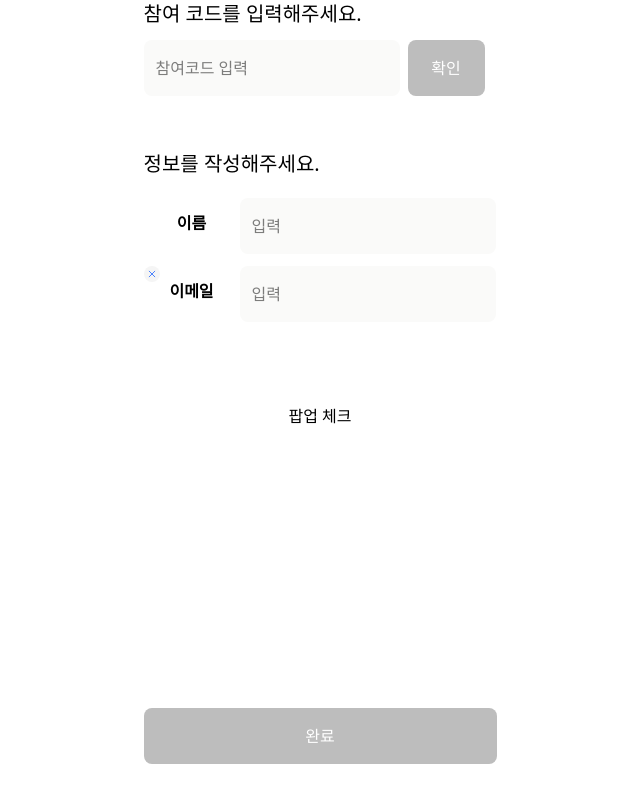
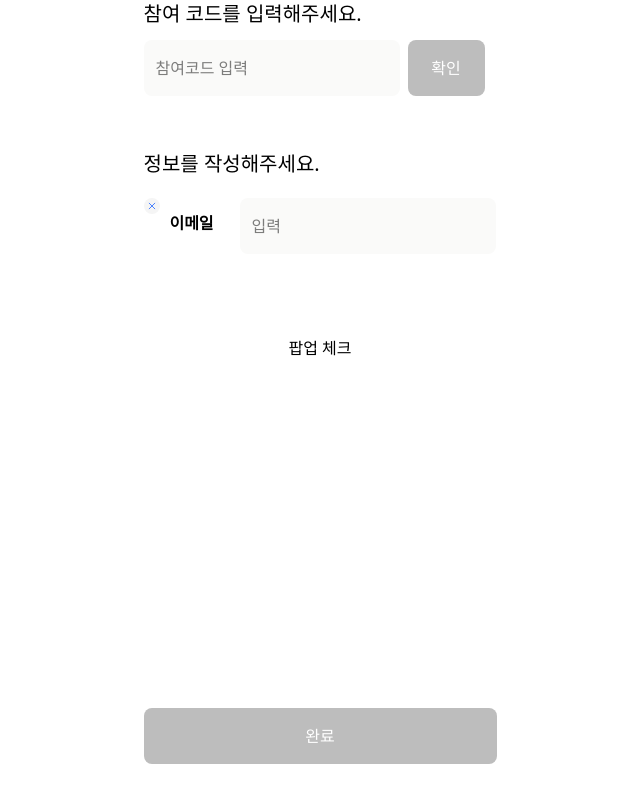
Before and after one commit to Dang-Bun/DANGBUN-frontend, a React (Vite) app: page /PlaceJoin1 in a window 1280 px wide. Shown: the whole page, without its empty margins (320-960 px from the left). Built offline with nearby package versions, Linux system fonts and the light colour scheme.

Commit message:
Fix : 코드 받게 수정 중

```diff
--- a/src/pages/E/PlaceJoin1.tsx
+++ b/src/pages/E/PlaceJoin1.tsx
@@ -26,6 +26,10 @@ const PlaceJoin = () => {
     }
   };
 
+  const searchCode = () => {
+    setCode(inputValue);
+  };
+
   return (
     <div className='w-full h-screen flex flex-col items-center'>
       <div className='px-5 flex flex-col gap-3 w-full'>
@@ -45,9 +49,7 @@ const PlaceJoin = () => {
             fontSize={16}
             height={56}
             maxWidth={77}
-            onClick={() => {
-              setCode(inputValue);
-            }} // API request
+            onClick={searchCode} // API request
           >
             확인
           </FreeButton>
@@ -56,21 +58,10 @@ const PlaceJoin = () => {
       <div className='px-5 flex flex-col w-full gap-5'>
         <h2 className='text-xl font-normal leading-7'>정보를 작성해주세요.</h2>
         <div className='flex flex-col items-start justify-start gap-3 mb-20.5'>
-          <div className='flex flex-row'>
-            <p className='w-24 px-4 py-3.5 text-center text-base font-semibold leading-snug'>
-              이름
-            </p>
-            <input
-              type='text'
-              placeholder='입력'
-              className='w-64 h-14 px-3 py-3.5 bg-stone-50 rounded-lg'
-            />
-          </div>
-
           {infoList.map((item, index) => (
             <div key={index} className='flex flex-row relative'>
               <button
-                className='absolute w-4 h-4 bg-neutral-100 rounded-full flex justify-center items-center cursor-pointer'
+                className={`absolute w-4 h-4 bg-neutral-100 rounded-full flex justify-center items-center cursor-pointer ${item.label === '이름' ? 'hidden' : ''}`}
                 onClick={() => {
                   const newList = [...infoList];
                   newList.splice(index, 1);
```
